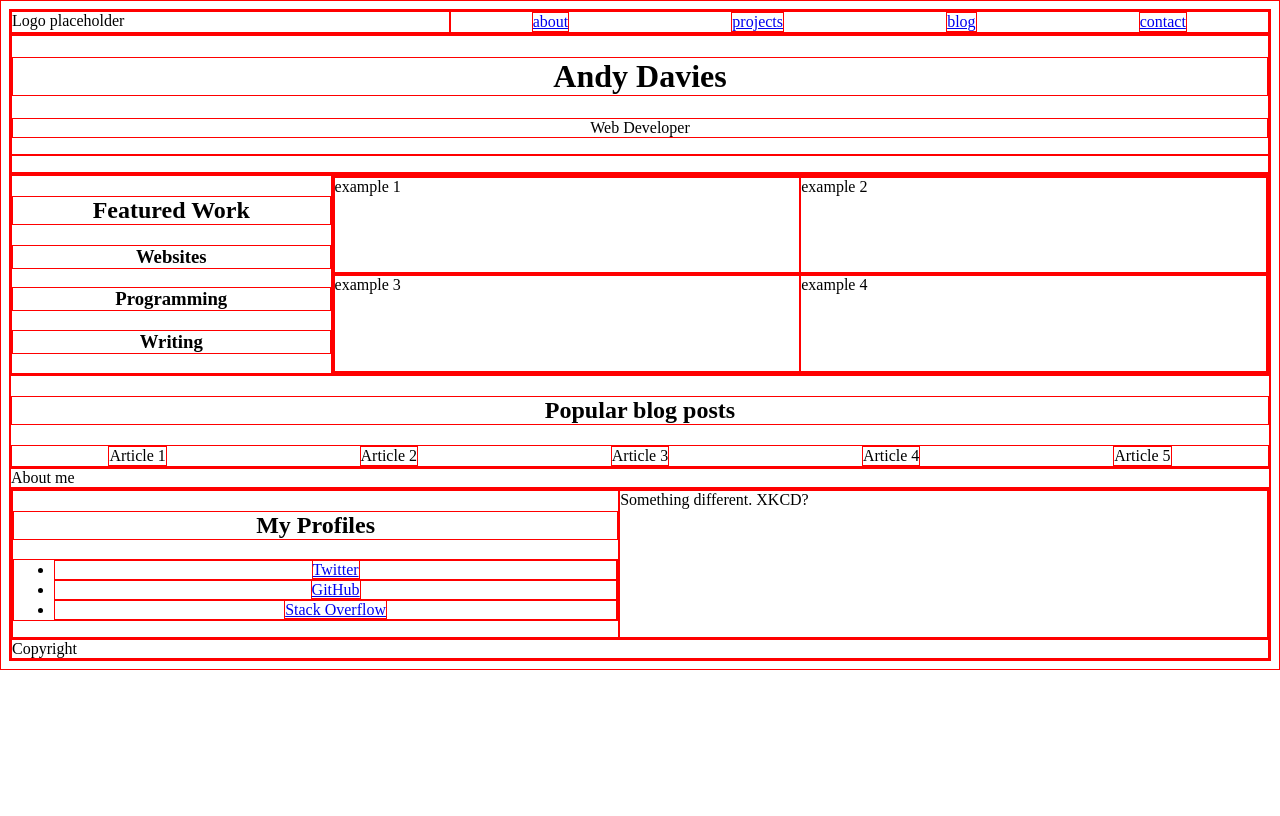
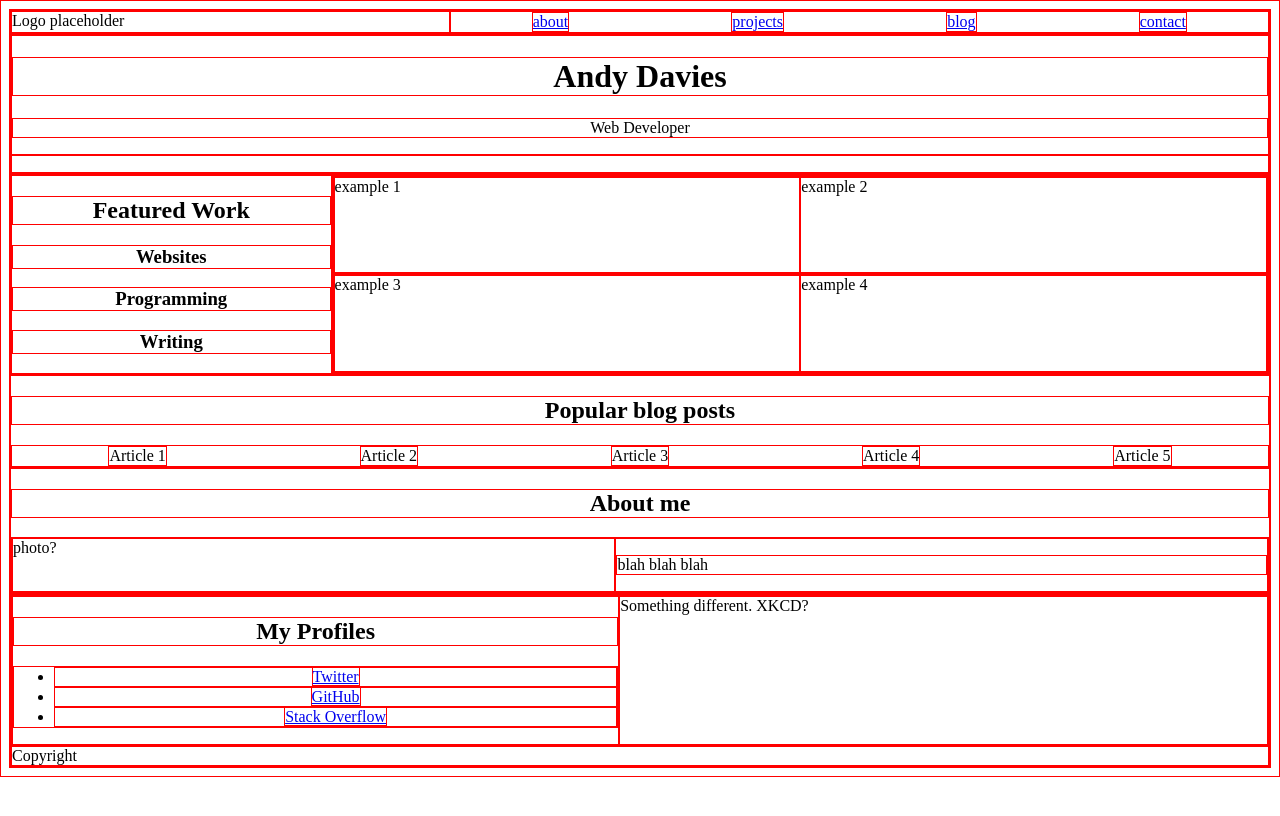
Before and after one commit to andavies/andavies.github.io, a Jekyll site: the page built from index.html, in a window 1280 px wide. Shown: the top 816 px of the page. Built offline with Jekyll 4.4.1, drawn with Linux system fonts in a browser that asks for light colours.

Commit message:
Apply basic styles to 'about me' section

```diff
--- a/css/styles.scss
+++ b/css/styles.scss
@@ -11,6 +11,10 @@
 
 .flex-container {
 	display: flex;
+}
+
+.equal-width-column {
+	flex-grow: 1;
 }
 
 .text-center {
@@ -80,3 +84,6 @@ header {
 	justify-content: space-around;
 	flex-wrap: wrap;
 }
+
+
+/* ABOUT ME */
--- a/index.html
+++ b/index.html
@@ -60,6 +60,20 @@ layout: master
 </section>
 
 
-<div>
-	About me
-</div>
+<section>
+
+	<h2 class="text-center">About me</h2>
+
+	<div class="flex-container">
+
+		<div class="equal-width-column">
+			photo?
+		</div>
+
+		<div class="equal-width-column">
+			<p>blah blah blah</p>
+		</div>
+
+	</div>
+
+</section>
```
